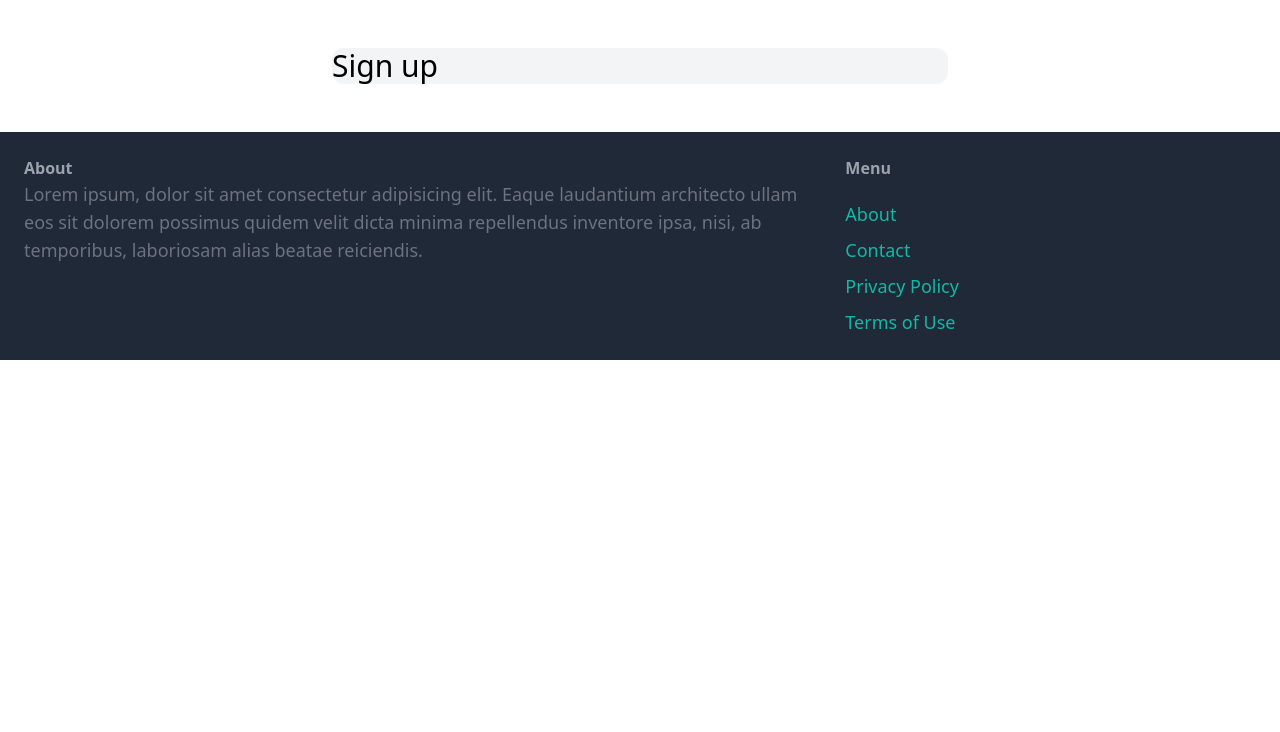
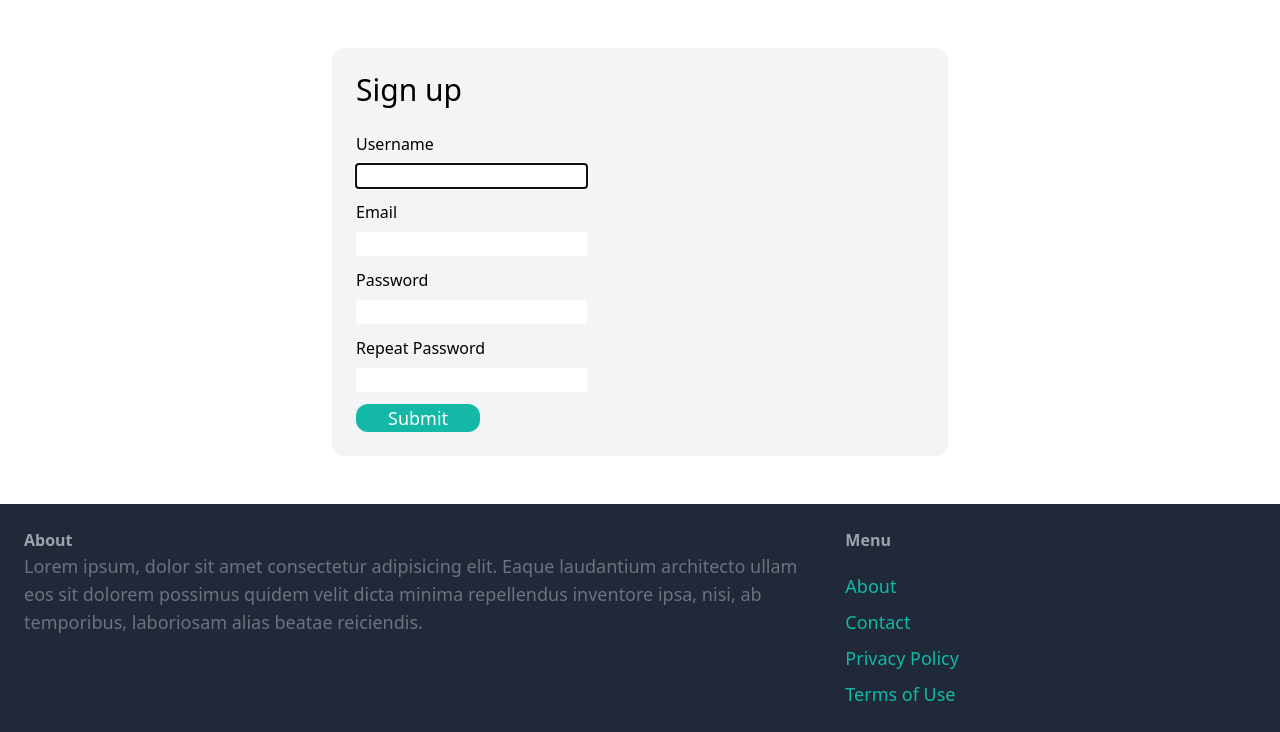
Before and after one commit to Kariuki11/market-place-website, a Django app: template puddle/core/templates/core/signup.html in a window 1280 px wide. Shown: the part 77-809 px from the top of the page. Before the commit the page ends 437 px from the top, so only its background shows below. Run offline with Django 4.2, Linux system fonts and the light colour scheme; the template is opened without the code that fills it: values that come from a table or form of the project are taken from there, others are empty; some libraries are stand-ins or nearby versions.

Commit message:
"Updated templates, views, and URLs for core app, including new signup feature"

```diff
--- a/puddle/core/templates/core/base.html
+++ b/puddle/core/templates/core/base.html
@@ -17,7 +17,7 @@
                 <a href="#" class="text-lg font-semibold hover:text-gray-500">New Item</a>
                 <a href="#" class="text-lg font-semibold hover:text-gray-500">Browse</a>
 
-                <a href="#" class="px-6 py-3 text-lg font-semibold bg-teal-500 text-white rounded-xl hover:bg-teal-700">Sign Up</a>
+                <a href="{% url 'core:signup' %}" class="px-6 py-3 text-lg font-semibold bg-teal-500 text-white rounded-xl hover:bg-teal-700">Sign Up</a>
                 <a href="#" class="px-6 py-3 text-lg font-semibold bg-gray-500 text-white rounded-xl hover:bg-gray-700">Log in</a>
 
     </nav>
--- a/puddle/core/templates/core/signup.html
+++ b/puddle/core/templates/core/signup.html
@@ -3,7 +3,34 @@
 {% block title %}Sign Up{% endblock %}
 
 {% block content %}
-    <div class="w-1/2 my-6 mx-auto bg-gray-100 rounded-xl">
+    <div class="w-1/2 my-6 mx-auto p-6 bg-gray-100 rounded-xl">
         <h1 class="mb-6 text-3xl">Sign up</h1>
+
+        <form method="post" action=".">
+            {% csrf_token %}
+
+            {{ form.non_field_errors }}
+
+            <div class="mb-3">
+                <label class="inline-block mb-2">Username</label><br>
+                {{ form.username }}
+            </div>
+
+            <div class="mb-3">
+                <label class="inline-block mb-2">Email</label><br>
+                {{ form.email }}
+            </div>
+
+            <div class="mb-3">
+                <label class="inline-block mb-2">Password</label><br>
+                {{ form.password1 }}
+            </div>
+
+            <div class="mb-3">
+                <label class="inline-block mb-2">Repeat Password</label><br>
+                {{ form.password2 }}
+            </div>
+            <button class="py4 px-8 text-lg bg-teal-500 hover:bg-teal-700 rounded-xl text-white">Submit</button>
+        </form>
     </div>
 {% endblock %}
--- a/puddle/core/urls.py
+++ b/puddle/core/urls.py
@@ -6,6 +6,6 @@ app_name = 'core'
 
 urlpatterns = [
     path('', views.index, name='index'),
-    #path('about/', views.about, name='about'),
     path('contact/', views.contact, name='contact'),
+    path('signup/', views.signup, name='signup')
 ]
```
